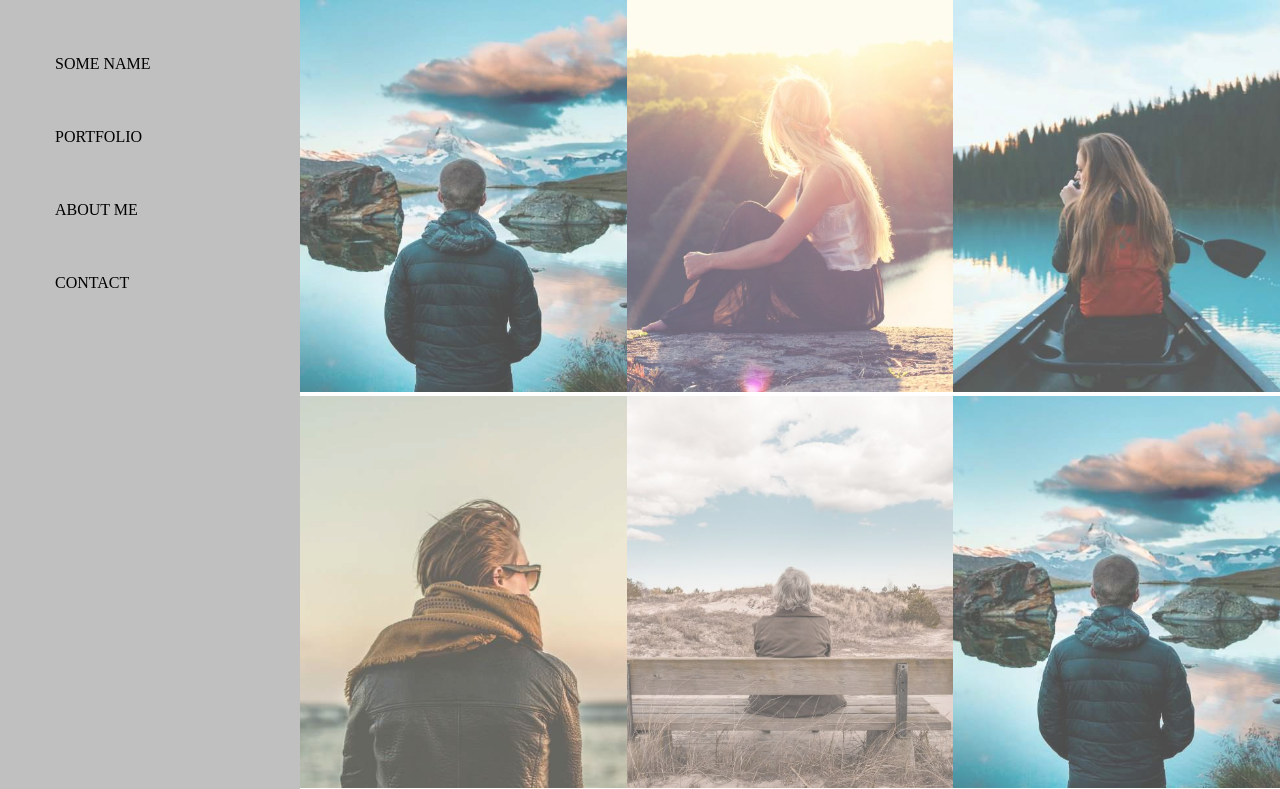
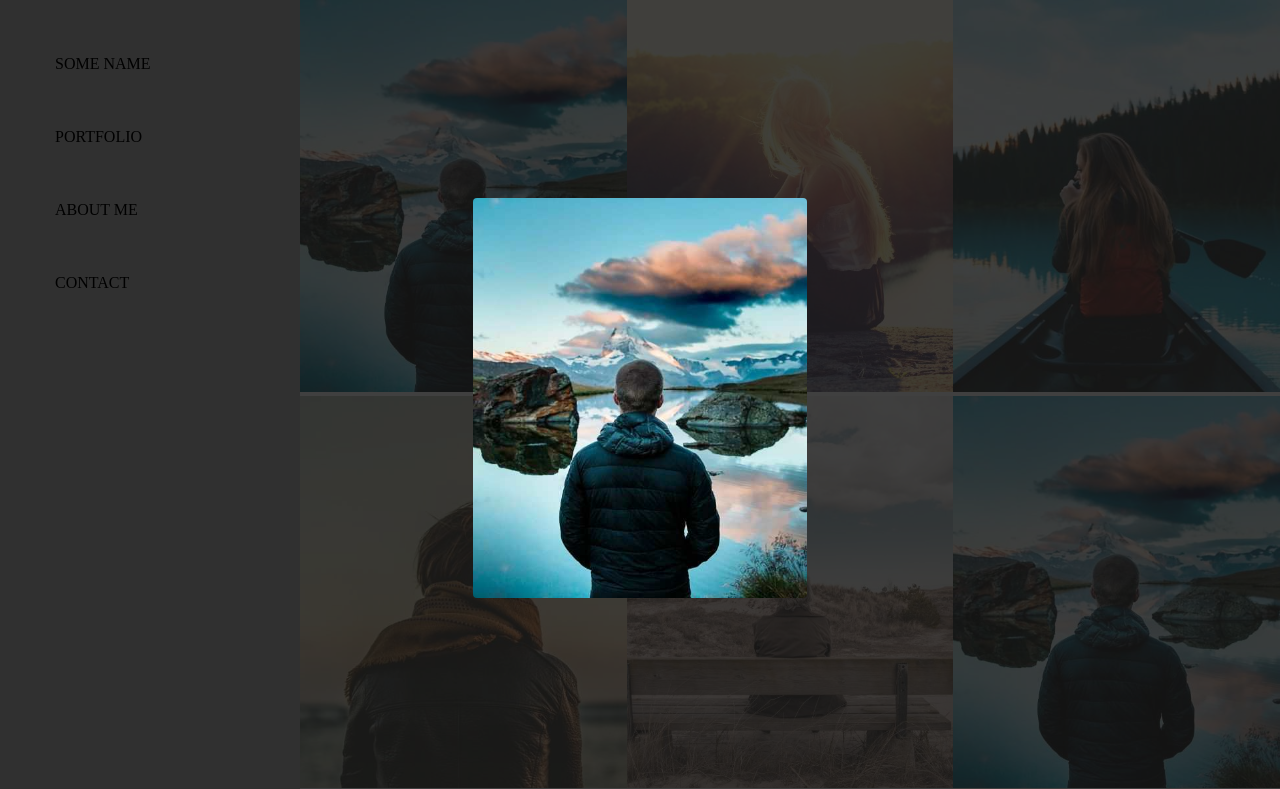
Before and after one commit to tanphat12344/P_Portfolio, a plain HTML site: page index.html in a window 1280 px wide. Both pictures are taken after a click on the picture 463 px from the left and 196 px from the top of the page. Shown: the top 789 px of the page. Drawn offline with Linux system fonts and the light colour scheme.

Commit message:
bam hinh hien thi full man hinh

```diff
--- a/w3portfolio.css
+++ b/w3portfolio.css
@@ -336,7 +336,7 @@ body{
     padding-right: 8px;
 }
 
-.overlayimg {
+/* .overlayimg {
     background-color: rgba(0, 0, 0, 0.4);
     right:0;
     left:0;
@@ -344,19 +344,40 @@ body{
     bottom:0;
     display:none;
     position:fixed;
-    /* z-index: 9; */
+    z-index: 9;
 }
 
 .imgBlock {
     width:800px;
     height:600px;
     display:none;
-    /* z-index: 19; */
+    z-index: 19;
 
+} */
 
-
+.lightbox{
+    position: fixed;
+    top:0;
+    left:0;
+    right:0;
+    bottom:0;
+    z-index: 99;
+    background-color:rgba(0,0,0,0.75);
+    display: flex;
+    justify-content: center;
+    align-items: center;
 }
 
+.lightbox-content{
+    max-width: 1000px;
+    margin: 0 auto;
+}
+.lightbox-content img{
+    max-height: 400px;
+    width: 100%;
+    object-fit: cover;
+    border-radius: 4px;
+}
 
 @media(min-width:600px) and (max-width:1000px){
 .imgheader{
--- a/w3portfolio.js
+++ b/w3portfolio.js
@@ -6,8 +6,8 @@ const closeBtn = document.querySelectorAll(".navbar__link");
 const overlay = document.querySelector("#overlay");
 
 const overlayimg = document.querySelector(".overlayimg");
-const imgs = document.querySelectorAll(".imgheader img");
-const imgBlock = document.querySelector(".imgBlock");
+const images = document.querySelectorAll(".imgheader img");
+// const imgBlock = document.querySelector(".imgBlock");
 console.log(overlayimg);
 menuButton.addEventListener("click", () => {
     menu.classList.toggle("navbar__open");
@@ -37,3 +37,26 @@ overlay.addEventListener("click", () =>{
 
 //     })
 // })
+
+{/*  */}
+
+images.forEach(item => item.addEventListener("click",handleZoomImage));
+function handleZoomImage(event){
+    console.log(event.target);
+    const image= event.target.getAttribute("src");
+    const template =`<div class="lightbox">
+    <div class="lightbox-content">
+        <img src="${image}" alt="" class="lightbox-image">
+    </div>
+    </div>`;
+    document.body.insertAdjacentHTML("beforeend", template);
+
+    document.body.addEventListener("click", function(e){
+        if(e.target.matches(".lightbox")){
+            // remove lightbox out of dom
+
+            e.target.parentNode.removeChild(e.target);
+
+        }
+    })
+}
```
Also changed, not shown: index.html (+1 -5 lines).
